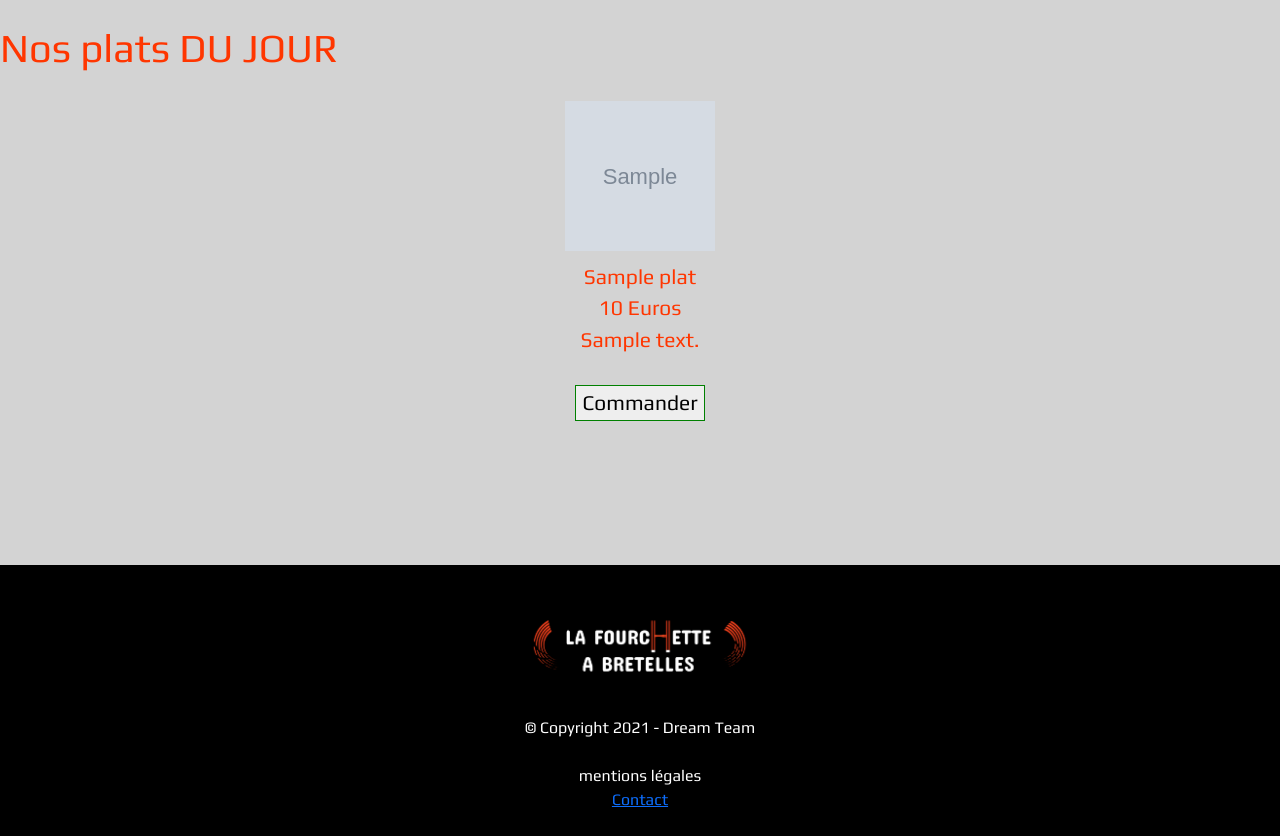
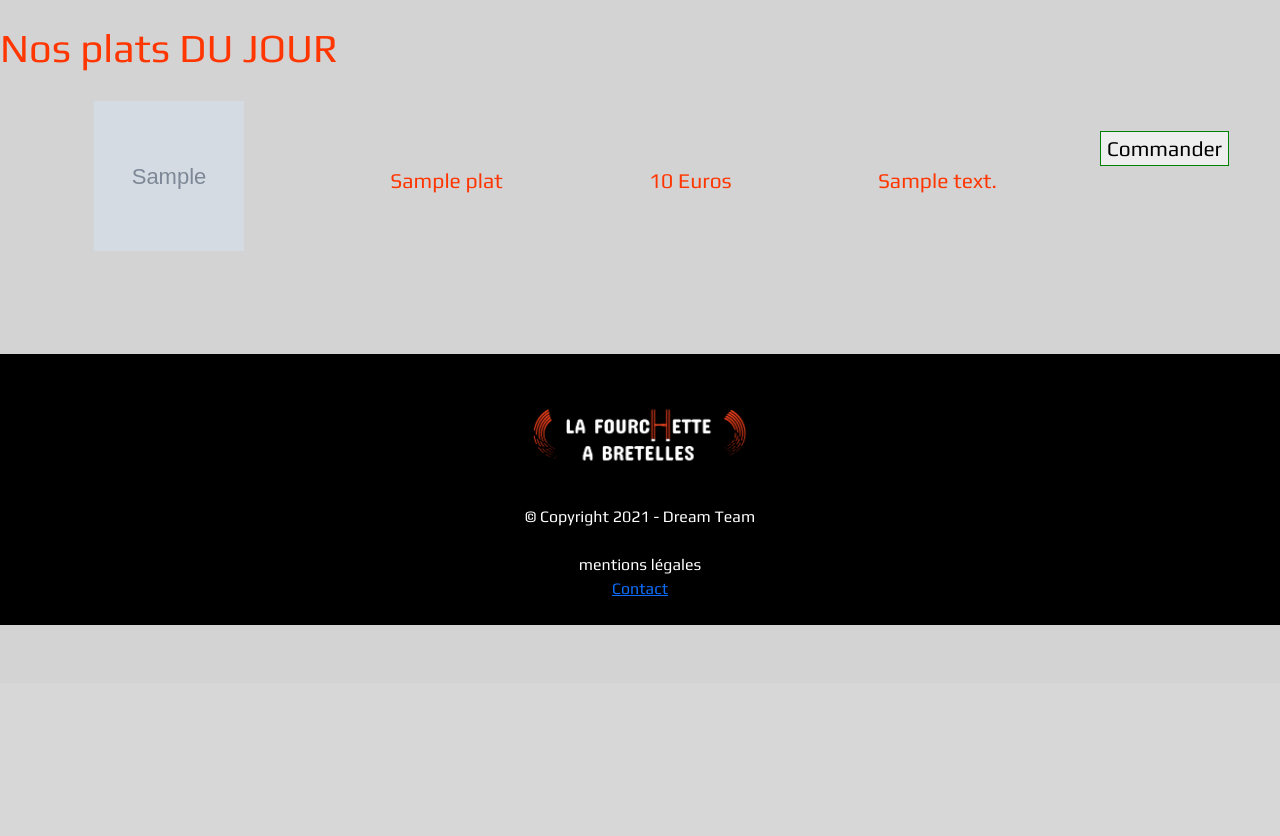
Before and after one commit to max-dbr/lafourchetteabretelle, a PHP site: page /index.php?page=carte in a window 1280 px wide. Shown: the part 117-953 px from the top of the page. After the commit the page ends 742 px from the top, so only its background shows below. Run offline with PHP 8.4, Linux system fonts and the light colour scheme; tables that the repository leaves empty or names only in its code hold one stand-in row (values such as "Sample post"); grey boxes marked "Sample" are stand-in pictures; some web fonts are replaced.

Commit message:
Update feuille_style.css

```diff
--- a/asset/css/feuille_style.css
+++ b/asset/css/feuille_style.css
@@ -529,7 +529,7 @@ td, th {
     display: flex;
     margin: 1em;
     display: flex;
-	flex-direction: column;
+
 	text-align: center;
 }
 .equipe > div.equipier img
```
